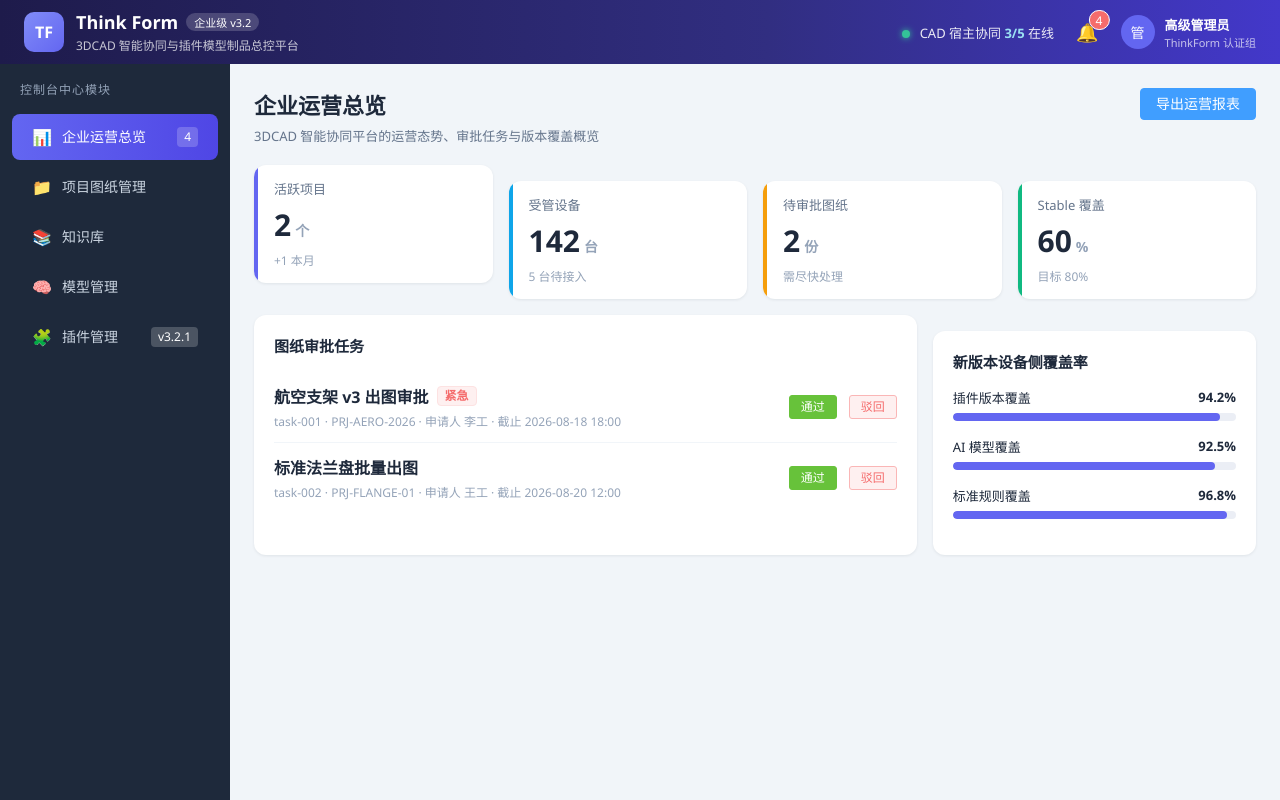
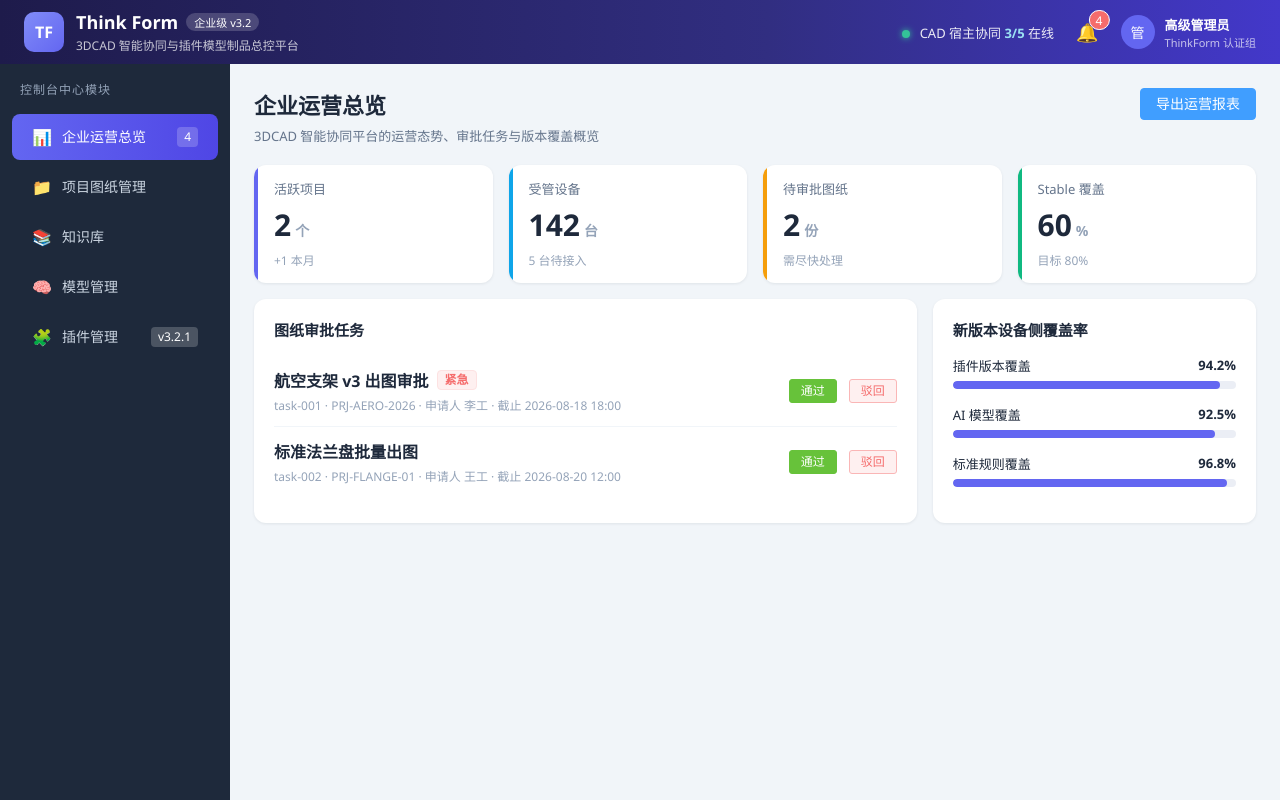
Before and after one commit to Lin12123/AI-Enterprise, a Vue app in the folder cloud/frontend/: page /overview in a window 1280 px wide. Built offline with nearby package versions, Linux system fonts and the light colour scheme.

Commit message:
云平台-卡片

```diff
--- a/cloud/frontend/src/styles/theme.css
+++ b/cloud/frontend/src/styles/theme.css
@@ -40,6 +40,9 @@
   padding: 20px;
 }
 .tf-card + .tf-card { margin-top: 16px; }
+/* grid 布局内的卡片用 gap 控制间距，不能再叠加 margin-top，
+   否则第 2 张起会比第一张低一截，造成横排卡片高度错位。 */
+.tf-grid > .tf-card + .tf-card { margin-top: 0; }
 
 /* 工具条 */
 .tf-toolbar {
--- a/cloud/frontend/src/views/OverviewView.vue
+++ b/cloud/frontend/src/views/OverviewView.vue
@@ -77,6 +77,10 @@
 .stat-grid {
   align-items: stretch;
 }
+/* 覆盖 theme.css 的 .tf-card + .tf-card{margin-top:16px}：
+   该规则给 grid 里第 2~4 张卡强加了顶部外边距，导致它们比第一张低 16px。
+   grid 内卡片靠 gap 控制间距，这里必须清零。 */
+.stat-grid .tf-card + .tf-card { margin-top: 0; }
 .stat-card {
   position: relative;
   overflow: hidden;
```
